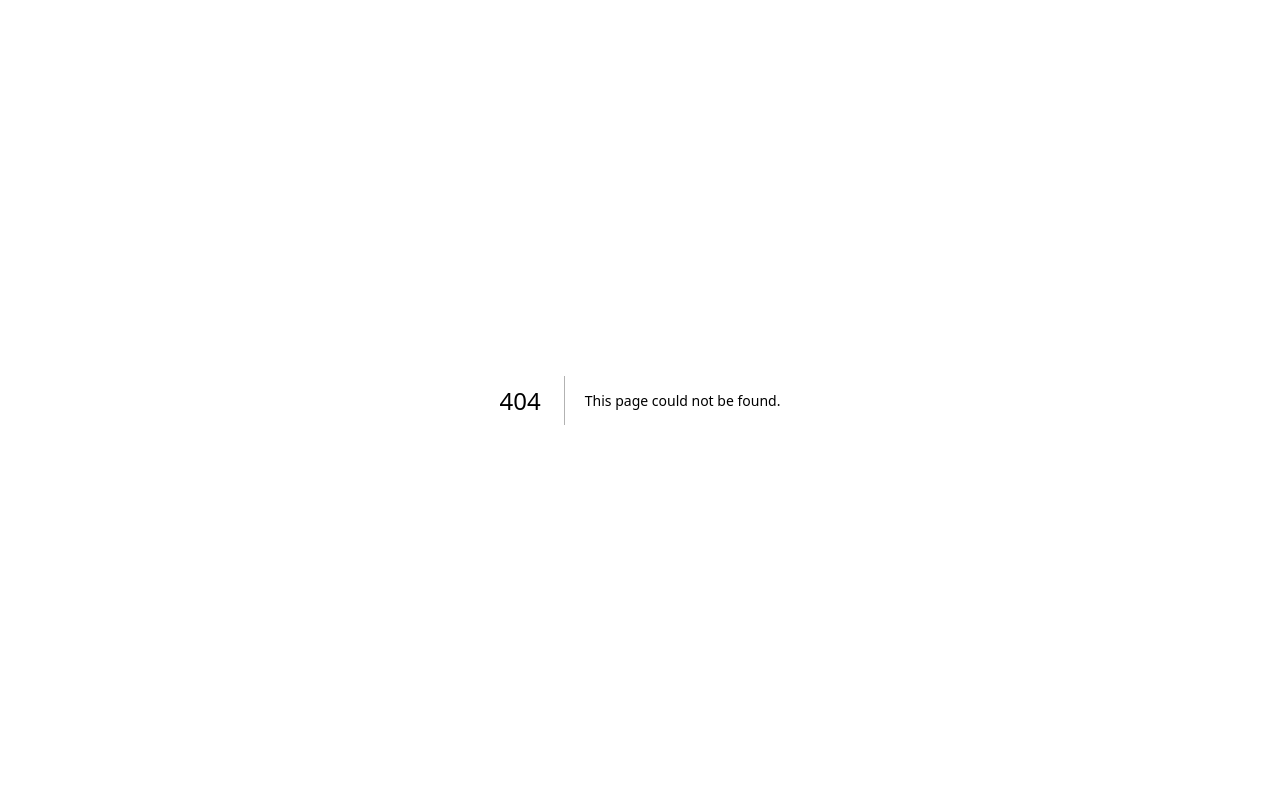
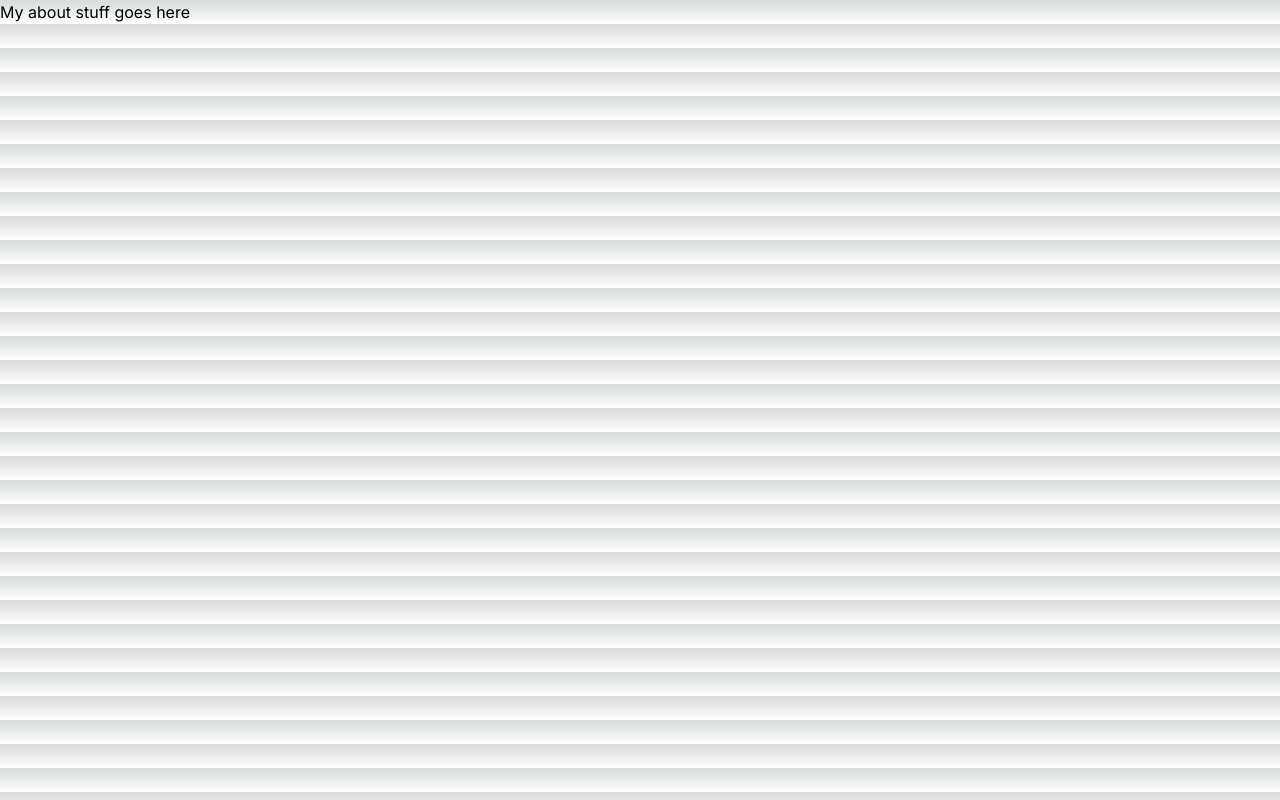
Before and after one commit to msc3po/portfolio, a Next.js app in the folder portfolio/: page /about in a window 1280 px wide. Before the commit this address had no page. Built offline with nearby package versions, Linux system fonts and the light colour scheme.

Commit message:
blog and page folders

```diff
--- /dev/null
+++ b/portfolio/app/about/page.tsx
@@ -0,0 +1,6 @@
+
+export default function Blog(){
+  return (
+  <div>My about stuff goes here</div>
+  )
+}
--- /dev/null
+++ b/portfolio/app/blog/page.tsx
@@ -0,0 +1,6 @@
+
+export default function Blog(){
+  return (
+  <div>My blog goes here</div>
+  )
+}
```
